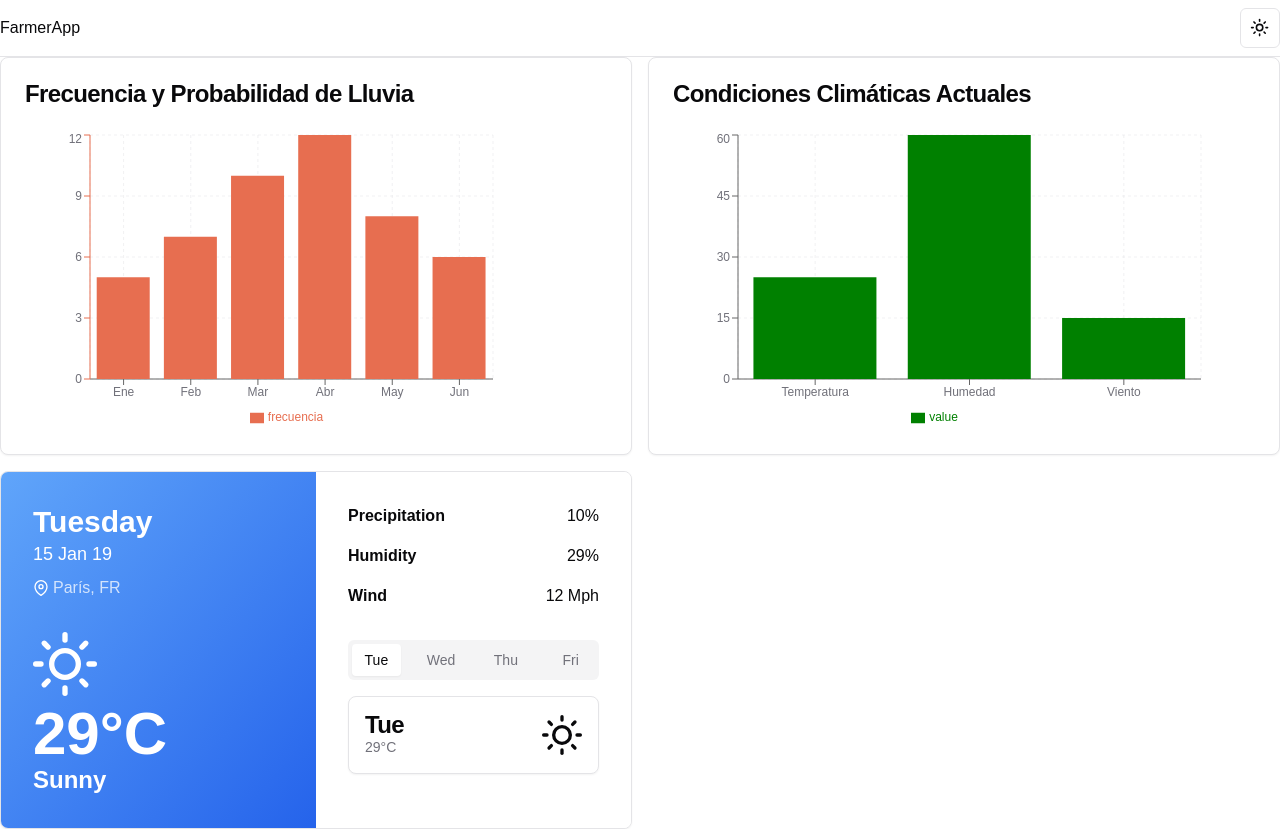
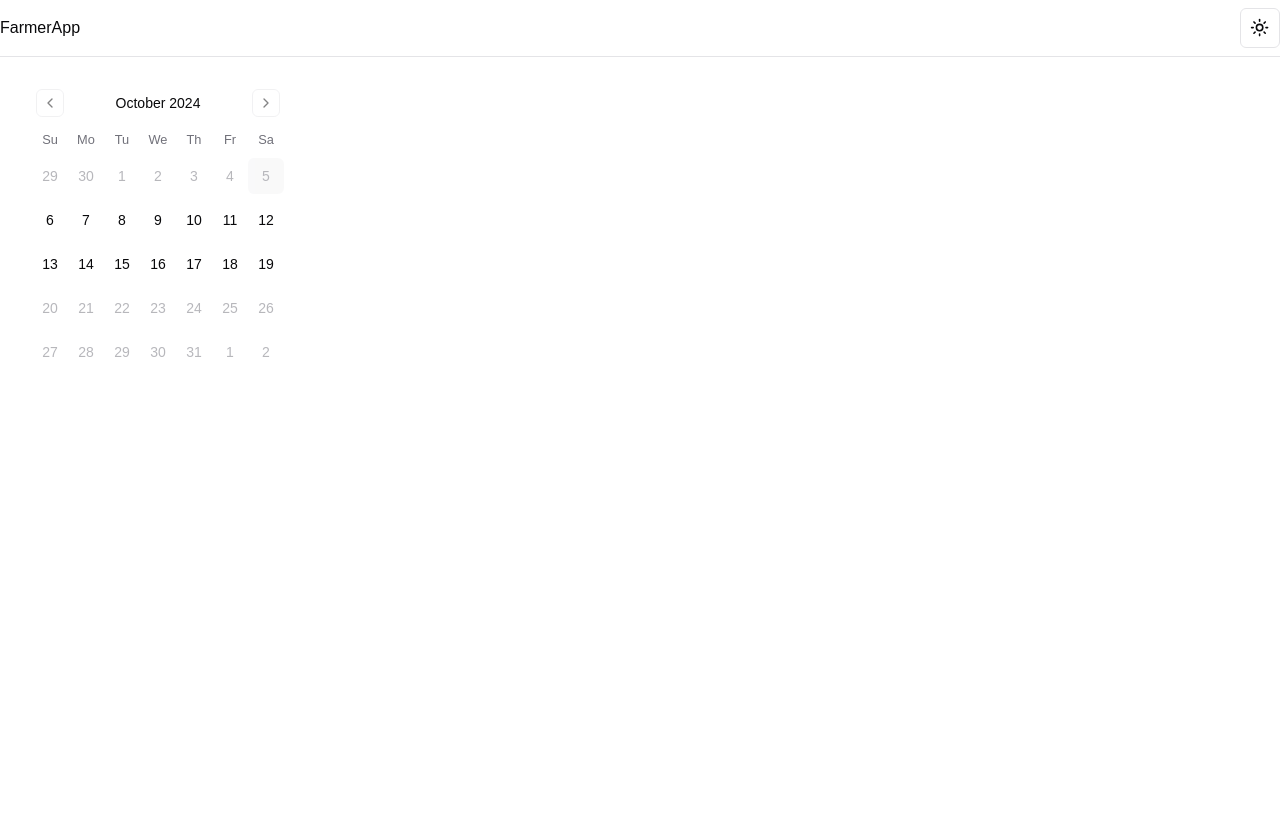
Before and after one commit to Lu1sEnriquez/farmer-app, a Next.js app: page /result in a window 1280 px wide. After the commit the page ends 800 px from the top, so only its background shows below. Built offline with nearby package versions, Linux system fonts and the light colour scheme.

Commit message:
update page result

```diff
--- a/src/app/(pages)/result/page.tsx
+++ b/src/app/(pages)/result/page.tsx
@@ -1,138 +1,191 @@
-"use client"
+"use client";
+
+import { Calendar } from "@/components/ui/calendar";
+import { Card, CardContent, CardHeader, CardTitle } from "@/components/ui/card";
+import { ChartContainer } from "@/components/ui/chart";
+import { Separator } from "@/components/ui/separator";
+import { Forecast } from "@/interface/weather/weather";
+import { getForecast } from "@/services/weather/weather";
+import { addDays } from "date-fns";
+import { useState } from "react";
+import { FiSunrise } from "react-icons/fi";
+import { SiMoonrepo } from "react-icons/si";
+import { WiHumidity, WiWindy, WiDaySunny, WiBarometer } from "react-icons/wi";
 import {
+  Bar,
   BarChart,
-  Bar,
-  Line,
-  XAxis,
-  YAxis,
   CartesianGrid,
   Legend,
   ResponsiveContainer,
+  Tooltip,
+  XAxis,
+  YAxis,
 } from "recharts";
-import {
-  ChartContainer,
-  ChartTooltip,
-  ChartTooltipContent,
-} from "@/components/ui/chart";
-import { Card, CardContent, CardHeader, CardTitle } from "@/components/ui/card";
-import WeatherCard from "@/components/dashboard/WeatherCard";
-import { FiSun } from "react-icons/fi";
 
-const rainfallData = [
-  { month: "Ene", frecuencia: 5, probabilidad: 30 },
-  { month: "Feb", frecuencia: 7, probabilidad: 40 },
-  { month: "Mar", frecuencia: 10, probabilidad: 60 },
-  { month: "Abr", frecuencia: 12, probabilidad: 70 },
-  { month: "May", frecuencia: 8, probabilidad: 50 },
-  { month: "Jun", frecuencia: 6, probabilidad: 35 },
-];
+const weatherData: Forecast[] = [];
 
-const weatherData = [
-  { name: "Temperatura", value: 25 },
-  { name: "Humedad", value: 60 },
-  { name: "Viento", value: 15 },
-];
-const weatherDetails = [
-  { label: "Precipitation", value: "10%" },
-  { label: "Humidity", value: "29%" },
-  { label: "Wind", value: "12 Mph" },
-]
 export default function ResultPage() {
+  const [futureForecastData, setFutureForecastData] = useState<any>(null);
+  const [selectedDate, setSelectedDate] = useState<Date | undefined>(undefined);
+  const [error, setError] = useState<string | null>(null);
+  const maxDate = addDays(new Date(), 14);
+
+  const handleDateSelect = async (date: Date | undefined) => {
+    setSelectedDate(date);
+    if (date) {
+      try {
+        const forecastData = await getForecast(
+          "27.062924270743704",
+          "-109.46802713192112",
+          date
+        );
+        setFutureForecastData(forecastData);
+      } catch (error) {
+        setError("Error obteniendo los datos de pronóstico");
+      }
+    }
+  };
+
   return (
-    <div>
-      <div className="grid grid-cols-1 md:grid-cols-2 gap-4">
-        {/* Gráfico de lluvia */}
-        <Card>
+    <div className="grid grid-cols-1 m-5 md:grid-cols-3 gap-4">
+      {/* Calendario */}
+      <Calendar
+        mode="single"
+        selected={selectedDate}
+        onSelect={handleDateSelect}
+        disabled={(date) => date > maxDate || date < new Date()}
+      />
+
+      {/* Gráfica de temperatura */}
+      {futureForecastData && (
+        <Card className="col-span-3">
           <CardHeader>
-            <CardTitle>Frecuencia y Probabilidad de Lluvia</CardTitle>
+            <CardTitle>Temperatura</CardTitle>
           </CardHeader>
           <CardContent>
             <ChartContainer
               config={{
-                frecuencia: {
-                  label: "Frecuencia",
+                mintemp: {
+                  label: "Temperatura Mínima (°C)",
+                  color: "hsl(var(--chart-2))",
+                },
+                maxtemp: {
+                  label: "Temperatura Máxima (°C)",
                   color: "hsl(var(--chart-1))",
                 },
-                probabilidad: {
-                  label: "Probabilidad",
-                  color: "hsl(var(--chart-2))",
+                avgtemp: {
+                  label: "Temperatura Promedio (°C)",
+                  color: "hsl(var(--chart-3))",
                 },
               }}
               className="h-[300px]"
             >
               <ResponsiveContainer width="100%" height="100%">
-                <BarChart data={rainfallData}>
+                <BarChart data={futureForecastData.forecast.forecastday}>
                   <CartesianGrid strokeDasharray="3 3" />
-                  <XAxis dataKey="month" />
-                  <YAxis
-                    yAxisId="left"
-                    orientation="left"
-                    stroke="var(--color-frecuencia)"
-                  />
-                  <YAxis
-                    yAxisId="right"
-                    orientation="right"
-                    stroke="var(--color-probabilidad)"
-                  />
-                  <ChartTooltip content={<ChartTooltipContent />} />
+                  <XAxis dataKey="date" />
+                  <YAxis />
+                  <Tooltip />
                   <Legend />
                   <Bar
-                    yAxisId="left"
-                    dataKey="frecuencia"
-                    fill="var(--color-frecuencia)"
+                    dataKey="day.mintemp_c"
+                    fill="var(--color-mintemp)"
+                    name="Temperatura Mínima (°C)"
                   />
-                  <Line
-                    yAxisId="right"
-                    type="monotone"
-                    dataKey="probabilidad"
-                    stroke="var(--color-probabilidad)"
+                  <Bar
+                    dataKey="day.maxtemp_c"
+                    fill="var(--color-maxtemp)"
+                    name="Temperatura Máxima (°C)"
+                  />
+                  <Bar
+                    dataKey="day.avgtemp_c"
+                    fill="var(--color-avgtemp)"
+                    name="Temperatura Promedio (°C)"
                   />
                 </BarChart>
               </ResponsiveContainer>
             </ChartContainer>
           </CardContent>
         </Card>
+      )}
 
-        {/* Gráfico de condiciones climáticas */}
+      {/* Tarjetas estilo Bento */}
+      {futureForecastData && (
+        <>
+          {/* Condición Climática */}
           <Card>
             <CardHeader>
-            <CardTitle>Condiciones Climáticas Actuales</CardTitle>
+              <CardTitle>Condición Climática</CardTitle>
             </CardHeader>
             <CardContent>
-            <ChartContainer
-              config={{
-                value: {
-                  label: "Valor",
-                  color: "hsl(var(--chart-3))",
-                },
-              }}
-              className="h-[300px]"
-            >
-              <ResponsiveContainer width="100%" height="100%">
-                <BarChart data={weatherData}>
-                  <CartesianGrid strokeDasharray="3 3" />
-                  <XAxis dataKey="name" />
-                  <YAxis />
-                  <ChartTooltip content={<ChartTooltipContent />} />
-                  <Legend />
-                  <Bar dataKey="value" fill="green" />
-                </BarChart>
-              </ResponsiveContainer>
-            </ChartContainer>
+              <div className="flex items-center gap-4">
+                <img
+                  src={futureForecastData.forecast.forecastday[0].day.condition.icon}
+                  alt="weather icon"
+                  className="w-12 h-12"
+                />
+                <div>
+                  <i className="text-lg">
+                    {futureForecastData.forecast.forecastday[0].day.condition.text}
+                  </i>
+                  <div className="flex items-center gap-2 mt-2">
+                    <WiWindy className="w-6 h-6" />
+                    <p>
+                      Viento:{" "}
+                      <i>{futureForecastData.forecast.forecastday[0].day.maxwind_kph} km/h</i>
+                    </p>
+                  </div>
+                  <div className="flex items-center gap-2 mt-2">
+                    <WiHumidity className="w-6 h-6" />
+                    <p>Humedad: {futureForecastData.forecast.forecastday[0].day.avghumidity}%</p>
+                  </div>
+                </div>
+              </div>
             </CardContent>
           </Card>
 
+          {/* UV y Visibilidad */}
+          <Card>
+            <CardHeader>
+              <CardTitle>Índice UV y Visibilidad</CardTitle>
+            </CardHeader>
+            <CardContent>
+              <div className="flex items-center gap-4">
+                <WiDaySunny className="w-8 h-8" />
+                <p>Índice UV: {futureForecastData.forecast.forecastday[0].day.uv}</p>
+              </div>
+              <div className="flex items-center gap-4 mt-4">
+                <WiBarometer className="w-8 h-8" />
+                <p>Visibilidad: {futureForecastData.forecast.forecastday[0].day.avgvis_km} km</p>
+              </div>
+            </CardContent>
+          </Card>
 
-        <WeatherCard
-        day="Tuesday"
-        date="15 Jan 19"
-        location="París, FR"
-        temp={29}
-        description="Sunny"
-        icon={<FiSun className="w-16 h-16 mb-2" />}
-        details={weatherDetails}
-      />
+          {/* ASTRO */}
+          <Card>
+            <CardHeader>
+              <CardTitle>Astro</CardTitle>
+            </CardHeader>
+            <CardContent>
+              <div className="flex items-center gap-4">
+                <FiSunrise className="w-8 h-8" />
+                <div>
+                  <p>Amanecer: {futureForecastData.forecast.forecastday[0].astro.sunrise}</p>
+                  <p>Atardecer: {futureForecastData.forecast.forecastday[0].astro.sunset}</p>
                 </div>
+              </div>
+              <Separator className="my-2" />
+              <div className="flex items-center gap-4">
+                <SiMoonrepo className="w-8 h-8" />
+                <div>
+                  <p>Salida de la Luna: {futureForecastData.forecast.forecastday[0].astro.moonrise}</p>
+                  <p>Puesta de la Luna: {futureForecastData.forecast.forecastday[0].astro.moonset}</p>
+                </div>
+              </div>
+            </CardContent>
+          </Card>
+        </>
+      )}
     </div>
   );
 }
--- a/src/services/weather/weather.ts
+++ b/src/services/weather/weather.ts
@@ -22,7 +22,7 @@ export async function getCurrentWeather(Longitud: string, Latitud: string) {
   }
 }
 
-export async function getFutureForecast(longitud: string, latitud: string, dateTime: Date) {
+export async function getForecast(longitud: string, latitud: string, dateTime: Date) {
   try {
     const dt = dateTime.toISOString().split('T')[0];
     const userDate = new Date(dt);
```
Also changed, not shown: src/app/test/page.tsx (+1 -1 lines). Lines whose indentation alone changed are shown as unchanged.
